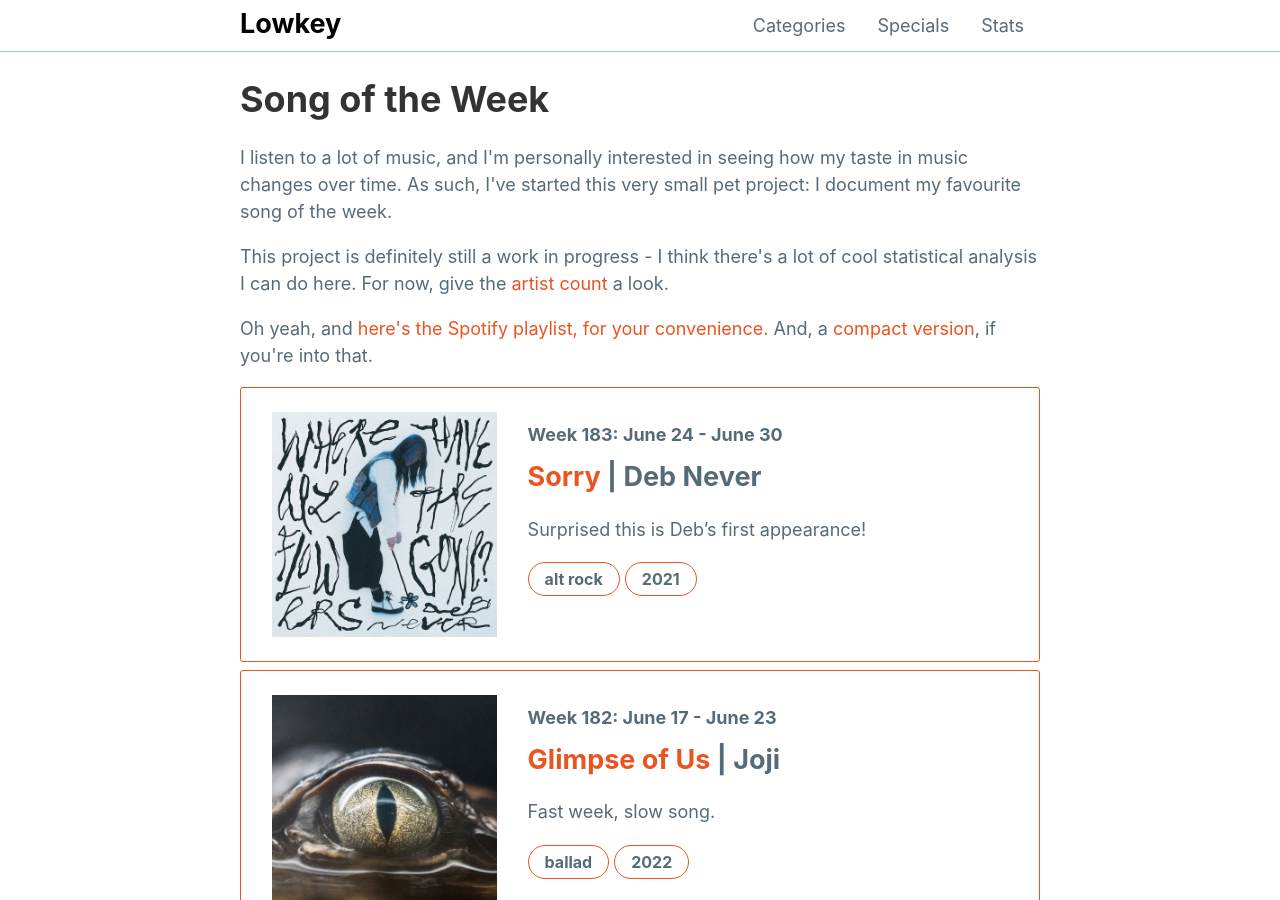
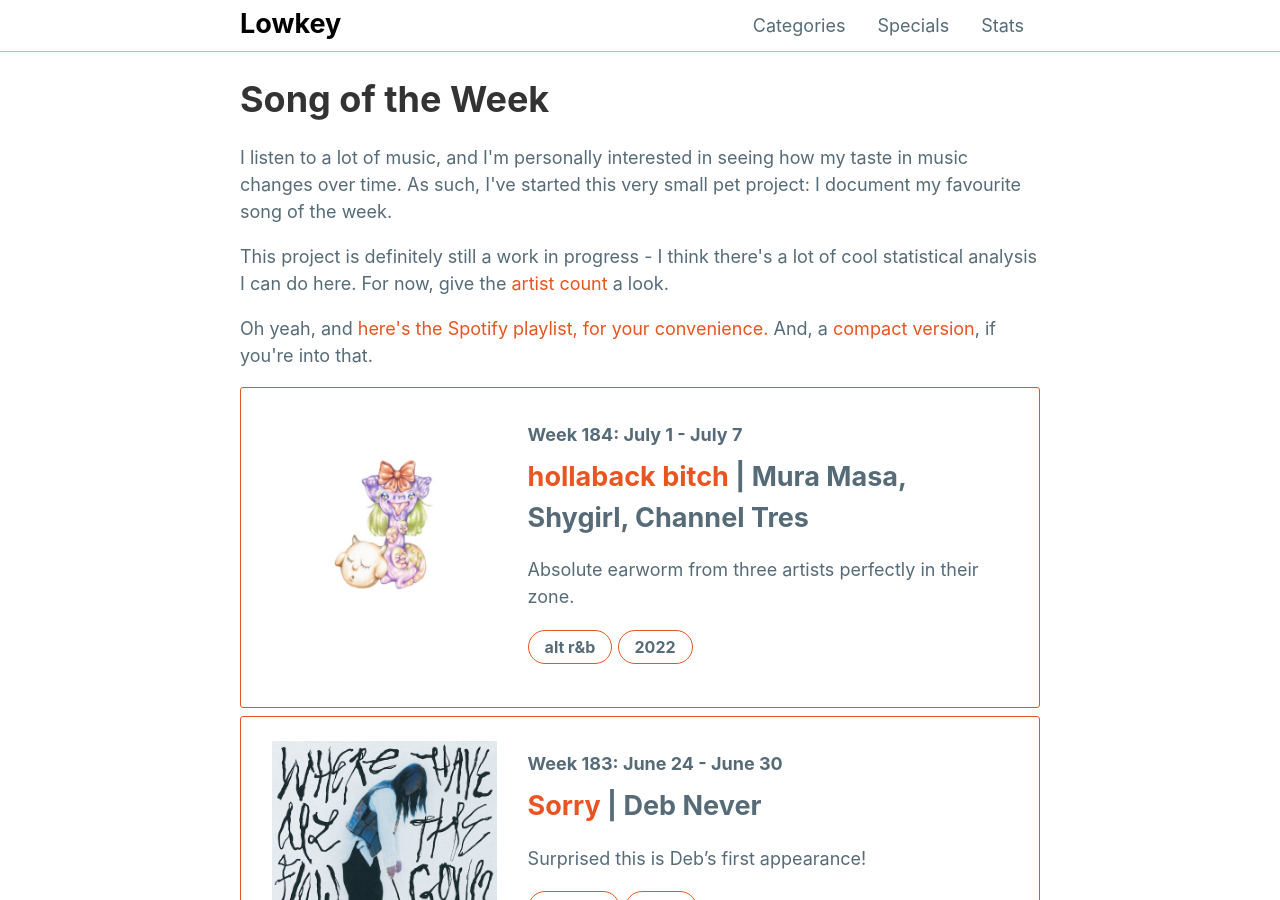
Before and after one commit to mattxwang/lowkey, a Jekyll site: the page built from stats/song-of-the-week.html, in a window 1280 px wide and 900 px high. Built offline with Jekyll 4.4.1, drawn with Linux system fonts in a browser that asks for light colours; comment, search, counter and statistics services are not loaded.

Commit message:
first swear word in the list :o

```diff
--- a/_data/sotw.yml
+++ b/_data/sotw.yml
@@ -2083,3 +2083,16 @@ week183:
   year: 2021
   blurb: >
     Surprised this is Deb's first appearance!
+week184:
+  week: "Week 184: July 1 - July 7"
+  title: "hollaback bitch"
+  artists:
+  - "Mura Masa"
+  - "Shygirl"
+  - "Channel Tres"
+  album: "hollaback bitch"
+  album_art: "hollaback-bitch.jpeg"
+  genre: "alt r&b"
+  year: 2022
+  blurb: >
+    Absolute earworm from three artists perfectly in their zone.
```
Also changed, not shown: img/albums/hollaback-bitch.jpeg (added).
